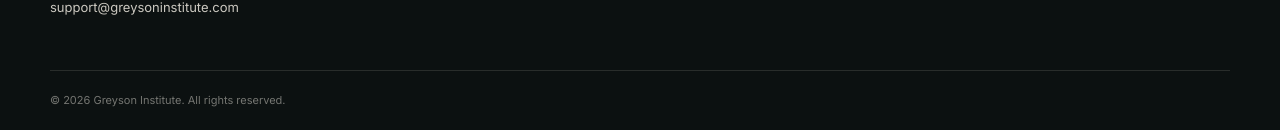
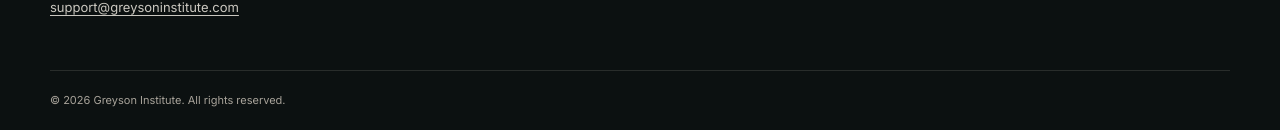
Before and after one commit to BrianLook/Greyson-Institute-Website, a Next.js app: page / in a window 1280 px wide. Shown: the part 3974-4104 px from the top of the page. Built offline with nearby package versions, Linux system fonts and the light colour scheme.

Commit message:
Improve footer accessibility contrast

```diff
--- a/components/SiteFooter.tsx
+++ b/components/SiteFooter.tsx
@@ -20,6 +20,8 @@ export function SiteFooter() {
               marginTop: "10px",
               color: "rgba(245, 240, 231, 0.82)",
               fontSize: "13px",
+              textDecoration: "underline",
+              textUnderlineOffset: "3px",
             }}
           >
             support@greysoninstitute.com
@@ -43,7 +45,12 @@ export function SiteFooter() {
         </div>
       </div>
 
-      <div className="container footer-bottom">
+      <div
+        className="container footer-bottom"
+        style={{
+          color: "#a8a39a",
+        }}
+      >
         © {new Date().getFullYear()} Greyson Institute. All rights reserved.
       </div>
     </footer>
```
